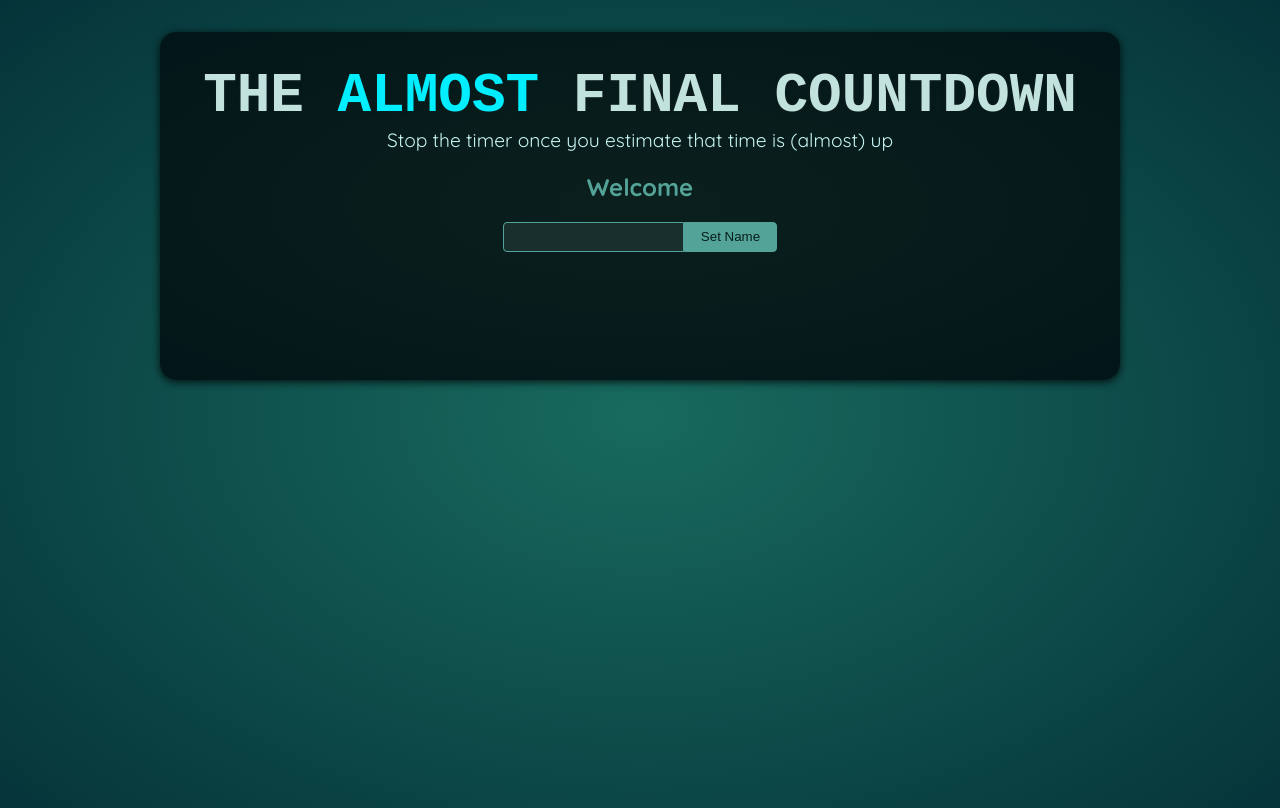
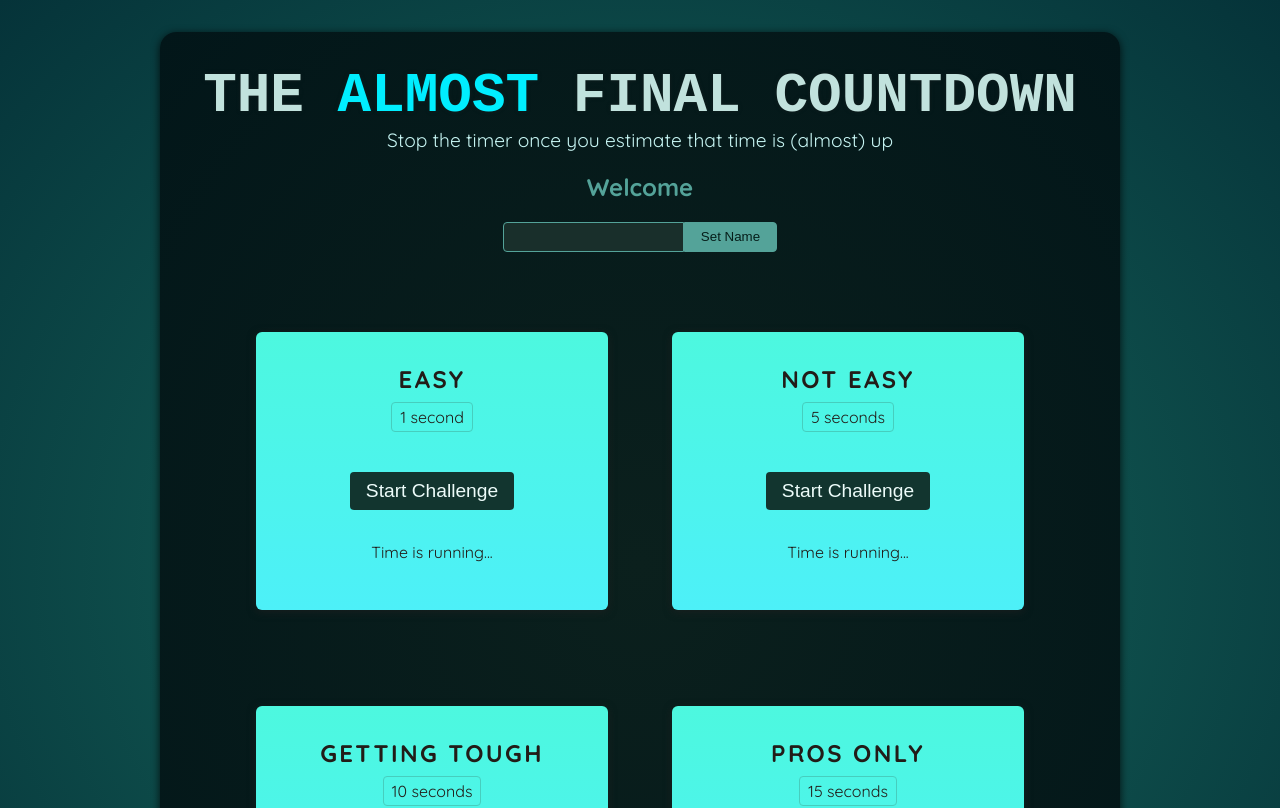
Before and after one commit to byPG/demoReactProject_CountDown, a React (Vite) app: page / in a window 1280 px wide. Shown: the top 808 px of the page. Built offline with nearby package versions, Linux system fonts and the light colour scheme; a web font is replaced by a local one.

Commit message:
TimerChallenge component

```diff
--- a/src/App.jsx
+++ b/src/App.jsx
@@ -1,10 +1,16 @@
-import Player from './components/Player.jsx';
+import Player from "./components/Player.jsx";
+import TimerChallenge from "./components/TimerChallenge.jsx";
 
 function App() {
   return (
     <>
       <Player />
-      <div id="challenges"></div>
+      <div id="challenges">
+        <TimerChallenge title="Easy" targetTime={1} />
+        <TimerChallenge title="Not easy" targetTime={5} />
+        <TimerChallenge title="Getting tough" targetTime={10} />
+        <TimerChallenge title="Pros only" targetTime={15} />
+      </div>
     </>
   );
 }
--- /dev/null
+++ b/src/components/TimerChallenge.jsx
@@ -0,0 +1,14 @@
+export default function TimerChallenge({ title, targetTime }) {
+  return (
+    <section className="challenge">
+      <h2>{title}</h2>
+      <p className="challenge-time">
+        {targetTime} second{targetTime > 1 ? "s" : ""}
+      </p>
+      <p>
+        <button>Start Challenge</button>
+      </p>
+      <p className="">Time is running...</p>
+    </section>
+  );
+}
```
